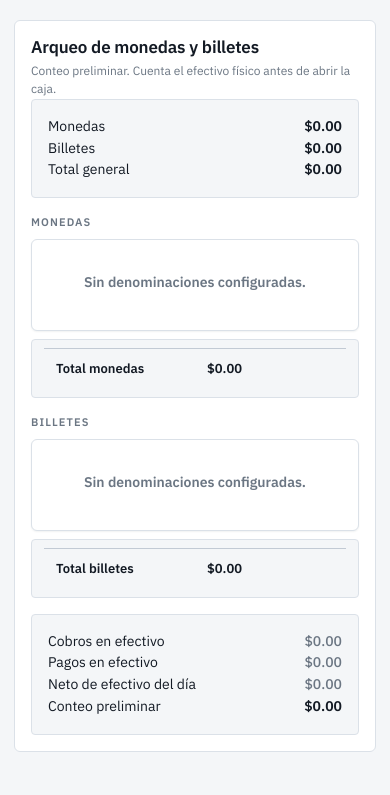
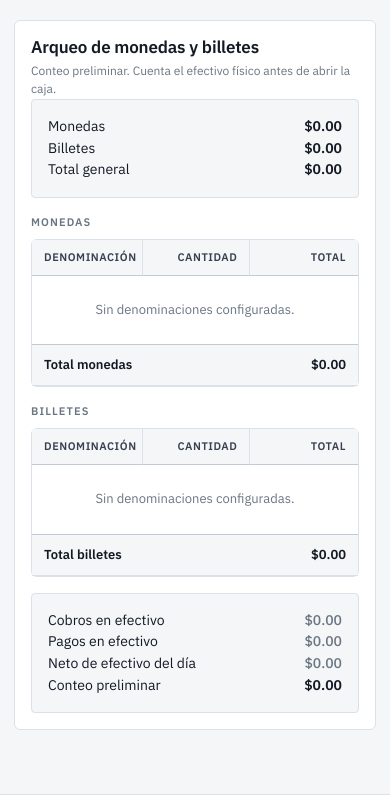
Before and after one commit to blankhall98/Metaleria-API, a Python web app: template app/templates/admin/corte_caja.html in a window 390 px wide. Shown: the part 1048-1843 px from the top of the page. Run offline with Jinja, Linux system fonts and the light colour scheme; the template is opened without the code that fills it, so the values that code supplies are empty.

Commit message:
Corte de caja: el arqueo vuelve a ser una grilla en el teléfono
Contar efectivo con el teléfono en la mano es el caso de uso del corte y
el restack genérico lo convertía en 13 tarjetas (~2,300px de scroll).
Las tablas de denominaciones ahora se excluyen con data-table-mode="grid"
(opt-out nuevo del anotador de tablas, documentado en el design system) y
conservan sus tres columnas en 390px, con el campo de cantidad a ancho
completo y 44px de alto.

Co-Authored-By: Claude Fable 5 <noreply@anthropic.com>

```diff
--- a/app/static/css/scrap360.css
+++ b/app/static/css/scrap360.css
@@ -3125,6 +3125,28 @@ button.s-method-pill:hover { filter: brightness(0.97); }
    Was style="max-width: 7rem" repeated on six table rows. */
 .s-input-qty { max-width: 7rem; }
 
+/* --- Arqueo de denominaciones en el teléfono ----------------------------
+   Contar efectivo con el teléfono en la mano es EL caso de uso del corte.
+   La tabla se excluye del restack (data-table-mode="grid") y conserva sus
+   tres columnas — una fila por denominación —, con el campo de cantidad a
+   altura de pulgar. */
+@media (max-width: 767.98px) {
+    .s-denom-table { table-layout: fixed; }
+    .s-denom-table th:first-child,
+    .s-denom-table td:first-child { width: 34%; }
+    .s-denom-table th,
+    .s-denom-table td {
+        padding-inline: var(--s-2);
+        vertical-align: middle;
+    }
+    .s-denom-table .s-input-qty {
+        max-width: none;
+        width: 100%;
+        min-height: var(--s-control-h-lg);
+        font-size: var(--s-fs-md);
+    }
+}
+
 /* ==========================================================================
    22. MEDIA: EVIDENCE CARDS, THUMBNAILS AND THE PICKER SHEET
    --------------------------------------------------------------------------
--- a/app/static/js/app.js
+++ b/app/static/js/app.js
@@ -193,7 +193,10 @@
 
         // Tables with real column structure restack into cards on phones.
         // Two-column key/value tables already read fine as they are.
-        if (columnCount >= 3) {
+        // data-table-mode="grid" opts out: una grilla de captura (el arqueo de
+        // denominaciones) debe seguir siendo grilla en el teléfono, no un
+        // acordeón de tarjetas.
+        if (columnCount >= 3 && table.dataset.tableMode !== 'grid') {
             var shell = table.closest('.table-responsive');
             if (shell) shell.classList.add('s-table-cards');
             table.classList.add('s-table-sticky');
--- a/app/templates/admin/corte_caja.html
+++ b/app/templates/admin/corte_caja.html
@@ -167,7 +167,7 @@
             <div class="col-xl-5">
                 <p class="s-section-label">Monedas</p>
                 <div class="table-responsive">
-                    <table class="table table-hover align-middle">
+                    <table class="table table-hover align-middle s-denom-table" data-table-mode="grid">
                         <thead><tr><th data-title-col>Denominación</th><th class="text-end" data-mobile-primary>Cantidad</th><th class="text-end" data-mobile-primary>Total</th></tr></thead>
                         <tbody>
                             {% for denom in denom_monedas %}
@@ -187,7 +187,7 @@
             <div class="col-xl-7">
                 <p class="s-section-label">Billetes</p>
                 <div class="table-responsive">
-                    <table class="table table-hover align-middle">
+                    <table class="table table-hover align-middle s-denom-table" data-table-mode="grid">
                         <thead><tr><th data-title-col>Denominación</th><th class="text-end" data-mobile-primary>Cantidad</th><th class="text-end" data-mobile-primary>Total</th></tr></thead>
                         <tbody>
                             {% for denom in denom_billetes %}
@@ -820,7 +820,7 @@
                             <div class="col-xl-5">
                                 <p class="s-section-label">Monedas</p>
                                 <div class="table-responsive">
-                                    <table class="table table-hover align-middle">
+                                    <table class="table table-hover align-middle s-denom-table" data-table-mode="grid">
                                         <thead><tr><th data-title-col>Denominación</th><th class="text-end" data-mobile-primary>Cantidad</th><th class="text-end" data-mobile-primary>Total</th></tr></thead>
                                         <tbody>
                                             {% for denom in denom_monedas %}
@@ -840,7 +840,7 @@
                             <div class="col-xl-7">
                                 <p class="s-section-label">Billetes</p>
                                 <div class="table-responsive">
-                                    <table class="table table-hover align-middle">
+                                    <table class="table table-hover align-middle s-denom-table" data-table-mode="grid">
                                         <thead><tr><th data-title-col>Denominación</th><th class="text-end" data-mobile-primary>Cantidad</th><th class="text-end" data-mobile-primary>Total</th></tr></thead>
                                         <tbody>
                                             {% for denom in denom_billetes %}
@@ -915,7 +915,7 @@
                         <div class="col-xl-5">
                             <p class="s-section-label">Monedas</p>
                             <div class="table-responsive">
-                                <table class="table table-hover align-middle">
+                                <table class="table table-hover align-middle s-denom-table" data-table-mode="grid">
                                     <thead><tr><th data-title-col>Denominación</th><th class="text-end" data-mobile-primary>Cantidad</th><th class="text-end" data-mobile-primary>Total</th></tr></thead>
                                     <tbody>
                                         {% for denom in denom_monedas %}
@@ -931,7 +931,7 @@
                         <div class="col-xl-7">
                             <p class="s-section-label">Billetes</p>
                             <div class="table-responsive">
-                                <table class="table table-hover align-middle">
+                                <table class="table table-hover align-middle s-denom-table" data-table-mode="grid">
                                     <thead><tr><th data-title-col>Denominación</th><th class="text-end" data-mobile-primary>Cantidad</th><th class="text-end" data-mobile-primary>Total</th></tr></thead>
                                     <tbody>
                                         {% for denom in denom_billetes %}
```
Also changed, not shown: docs/DESIGN_SYSTEM.md (+4 -0 lines).
